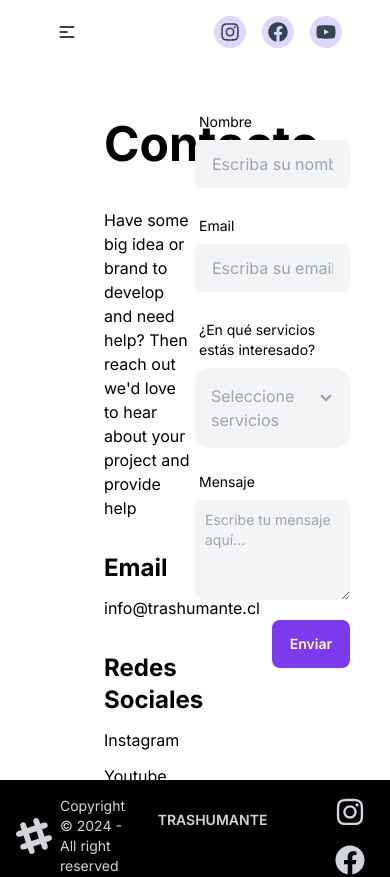
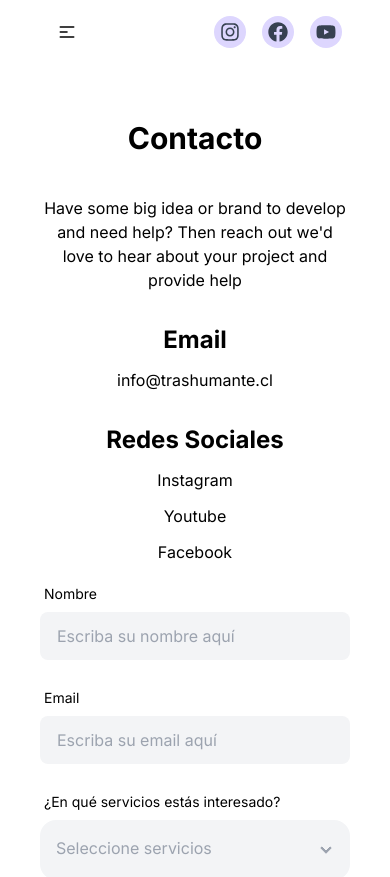
Before and after one commit to CatalinaScheleff/Trashumante-Project, a Next.js app: page /contacto in a window 390 px wide. Shown: the top 877 px of the page. Built offline with nearby package versions, Linux system fonts and the light colour scheme.

Commit message:
contacto responsivo

```diff
--- a/src/app/contacto/page.jsx
+++ b/src/app/contacto/page.jsx
@@ -1,30 +1,47 @@
 'use client'
 import React, { useClient } from 'next';
 import ContactForm from '@/components/ContactForm';
+import Link from 'next/link';
 
 
 const Contacto = () => {
 
   return (
-    <main className="pb-16">
-      <div className="grid-cols-2 grid p-10">
+    <main className="pb-36">
+      <div className="lg:grid-cols-2 grid p-10">
          {/* col 1 */}
-        <div className="pl-16 w-full max-w-xl">
-          <h1 className="text-5xl font-bold pt-4 pb-10">Contacto</h1>
-          <p className="pb-8">
+        <div className="md:pl-28 lg:px-4 xl:pl-16 w-full max-w-xl text-center lg:text-left">
+          <h1 className="text-3xl md:text-4xl lg:text-5xl font-bold pt-4 pb-10 ">Contacto</h1>
+          <p className="pb-8 ">
             Have some big idea or brand to develop and need help? Then reach out
             we&apos;d love to hear about your project and provide help
           </p>
           <h2 className="text-2xl font-bold pb-3">Email</h2>
-          <p className="pb-8">info@trashumante.cl</p>
+          <Link href={'mailto:info@trashumante.cl'}>
+          <p className="pb-8 hover:text-violet-600">info@trashumante.cl</p>
+          </Link>
           <h2 className="text-2xl font-bold pb-3">Redes Sociales</h2>
-          <p className="pb-3">Instagram</p>
-          <p className="pb-3">Youtube</p>
-          <p className="pb-3">Facebook</p>
+          <Link href={"https://www.instagram.com/trashumanteaudiovisual/"}
+          target="_blank"
+          rel="noopener noreferrer">
+          <p className="pb-3 hover:text-violet-600">Instagram</p>
+          </Link>
+          <Link href={"https://www.youtube.com/@trashumante_audiovisual"}
+          target="_blank"
+          rel="noopener noreferrer">
+          <p className="pb-3 hover:text-violet-600">Youtube</p>
+          </Link>
+          <Link href={"https://www.facebook.com/profile.php?id=100009760328604"}
+          target="_blank"
+          rel="noopener noreferrer">
+          <p className="pb-3 hover:text-violet-600">Facebook</p>
+          </Link>
         </div>
 
 {/* col 2 */}
+<div>
         <ContactForm/>
+</div>
       </div>
     </main>
   );
--- a/src/app/galeria/page.jsx
+++ b/src/app/galeria/page.jsx
@@ -5,7 +5,7 @@ const Galeria = () => {
   return (
     <main className="md:mx-12 pb-20 md:pb-4">
       <div className="px-5 text-center mt-16">
-        <h1 className="text-5xl font-bold mb-16">Galería</h1>
+        <h1 className="text-3xl md:text-4xl lg:text-5xl font-bold mb-16">Galería</h1>
       </div>
 
       <div className="grid md:grid-cols-2 lg:grid-cols-3 xl:grid-cols-4 gap-y-4 place-items-center">
--- a/src/app/page.js
+++ b/src/app/page.js
@@ -14,7 +14,7 @@ export default function Inicio() {
       ></div>
       <div className="text-center m-5">
         <div>
-          <h1 className="text-4xl md:text-[5xl] lg:text-6xl font-bold">
+          <h1 className="text-4xl md:text-5xl lg:text-6xl font-bold">
             Trashumante Audiovisual
           </h1>
         </div>
@@ -54,7 +54,7 @@ export default function Inicio() {
       <div className=" min-h-full bg-base-200 mb-20">
         <div className="text-center grid place-items-center">
           <div className="w-screen mb-10 grid place-items-center text-center px-4">
-            <h1 className="text-3xl md:text-[4xl] lg:text-5xl font-bold">Servicios</h1>
+            <h1 className="text-3xl md:text-4xl lg:text-5xl font-bold">Servicios</h1>
             <p className="py-8">
               Provident cupiditate voluptatem et in. Quaerat fugiat ut assumenda
               excepturi exercitationem quasi. In deleniti eaque aut repudiandae
--- a/src/components/ContactForm.jsx
+++ b/src/components/ContactForm.jsx
@@ -72,7 +72,7 @@ const ContactForm = () => {
   };
 
   return (
-    <form ref={form} onSubmit={sendEmail} className="">
+    <form ref={form} onSubmit={sendEmail} className="md:pl-14 lg:pl-0">
       <label className="form-control w-full max-w-ls mb-5">
         <div className="label">
           <span className="label-text">Nombre</span>
--- a/src/components/Navbar.jsx
+++ b/src/components/Navbar.jsx
@@ -259,7 +259,7 @@ const Navbar = () => {
 
       <div className="navbar-end">
         <Link
-          href={"https://www.instagram.com/cineclub.aliciavega/"}
+          href={"https://www.instagram.com/trashumanteaudiovisual/"}
           target="_blank"
           rel="noopener noreferrer"
         >
@@ -268,13 +268,13 @@ const Navbar = () => {
           </div>
         </Link>
 
-        <Link href={""} target="_blank" rel="noopener noreferrer">
+        <Link href={"https://www.facebook.com/profile.php?id=100009760328604"} target="_blank" rel="noopener noreferrer">
           <div className="w-8 h-8 bg-violet-200 rounded-full grid place-items-center mx-2 hover:border-violet-600 hover:border-2">
             <FaFacebook className="text-gray-700 text-xl" />
           </div>
         </Link>
 
-        <Link href={""} target="_blank" rel="noopener noreferrer">
+        <Link href={"https://www.youtube.com/@trashumante_audiovisual"} target="_blank" rel="noopener noreferrer">
           <div className="w-8 h-8 bg-violet-200 rounded-full grid place-items-center mx-2 hover:border-violet-600 hover:border-2">
             <FaYoutube className="text-gray-700 text-xl" />
           </div>
```
